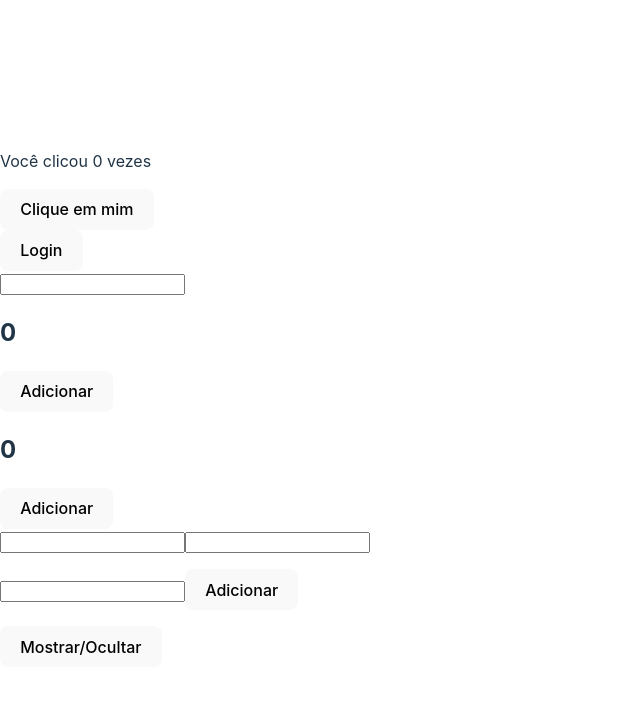
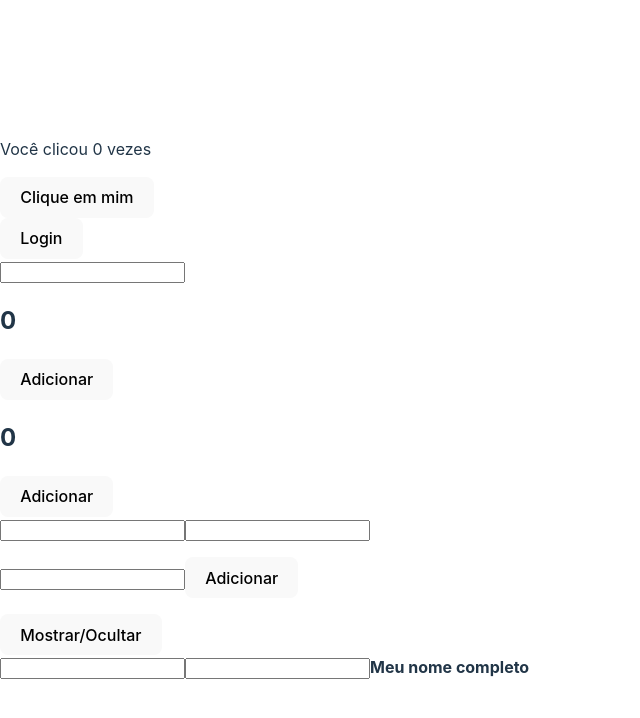
Before and after one commit to CodeCraft-LTDA/react18-terceiro-hooks-vite, a React (Vite) app: page / in a window 1280 px wide. Shown: the top 718 px of the page, without its empty margins (0-640 px from the left). Built offline with nearby package versions, Linux system fonts and the light colour scheme.

Commit message:
Aula 46 monitorando dependencias com useeffect

```diff
--- a/src/App.tsx
+++ b/src/App.tsx
@@ -1,5 +1,6 @@
 import { useState } from "react";
 import { Card } from "./components/Card";
+import { Dialog } from "./components/Dialog";
 
 const App = () => {
   const [valor, setValor] = useState(0);
@@ -127,6 +128,10 @@ const App = () => {
         {visible && <Card/>}
       </div>
 
+      <div>
+        <Dialog />
+      </div>
+
     </div>
   );
 }
--- /dev/null
+++ b/src/components/Dialog.tsx
@@ -0,0 +1,26 @@
+import { useEffect, useState } from "react";
+
+export const Dialog = () => {
+    const [fisrtName, setFirstName] = useState("");
+    const [lastName, setLastName] = useState("");
+    const [fullName, setFullName] = useState("");
+
+
+    useEffect(() => {
+        setFullName(`${fisrtName} ${lastName}`);
+
+        return () => {
+            console.log("componentWillUnmount useEffect utilizado");
+        }
+    }, [fisrtName, lastName]);
+
+    return (
+        <div>
+            <input type="text" value={fisrtName} onChange={e => setFirstName(e.target.value)}/>
+
+            <input type="text" value={lastName} onChange={e => setLastName(e.target.value)}/>
+
+            <strong>Meu nome completo {fullName}</strong>
+        </div>
+    );
+}
```
